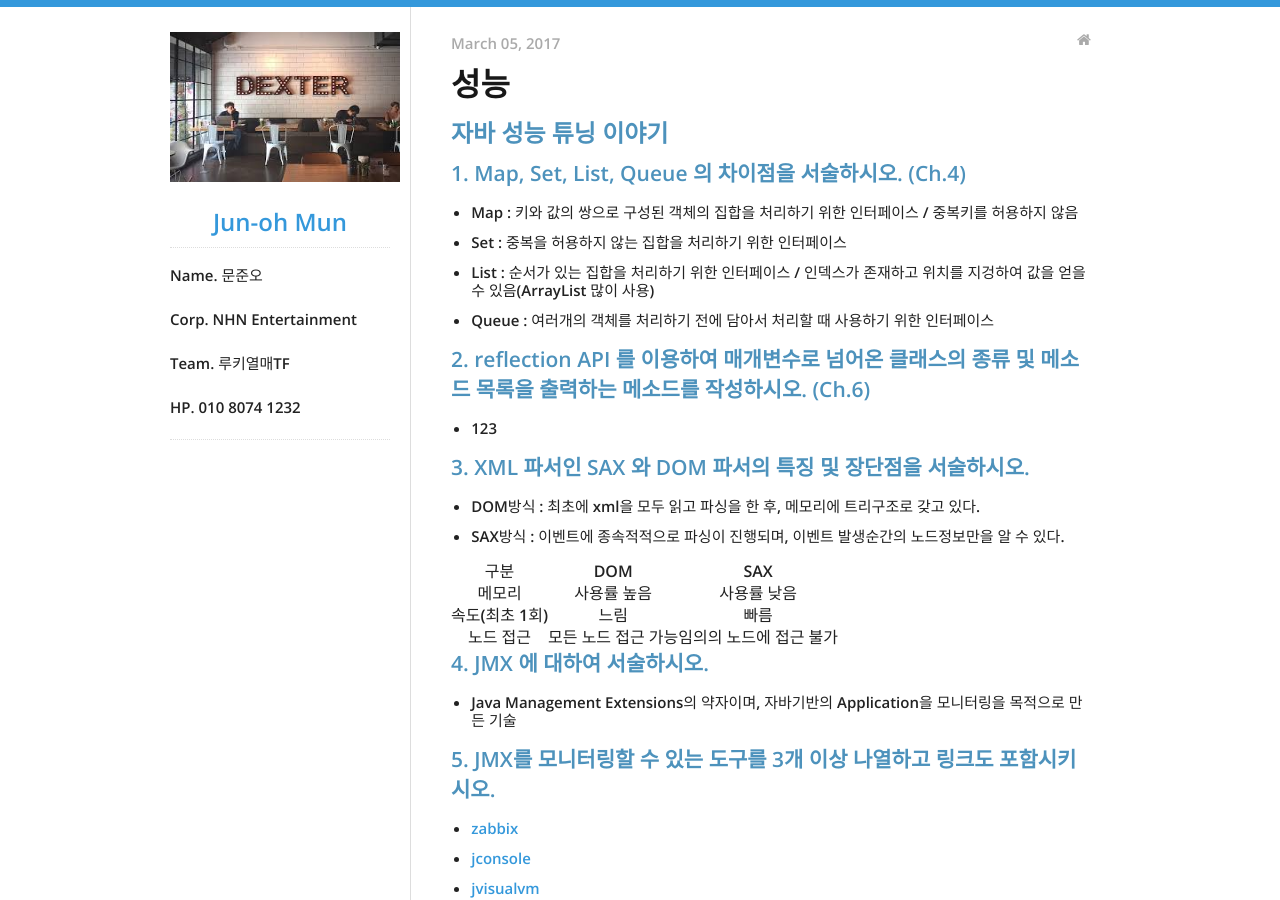
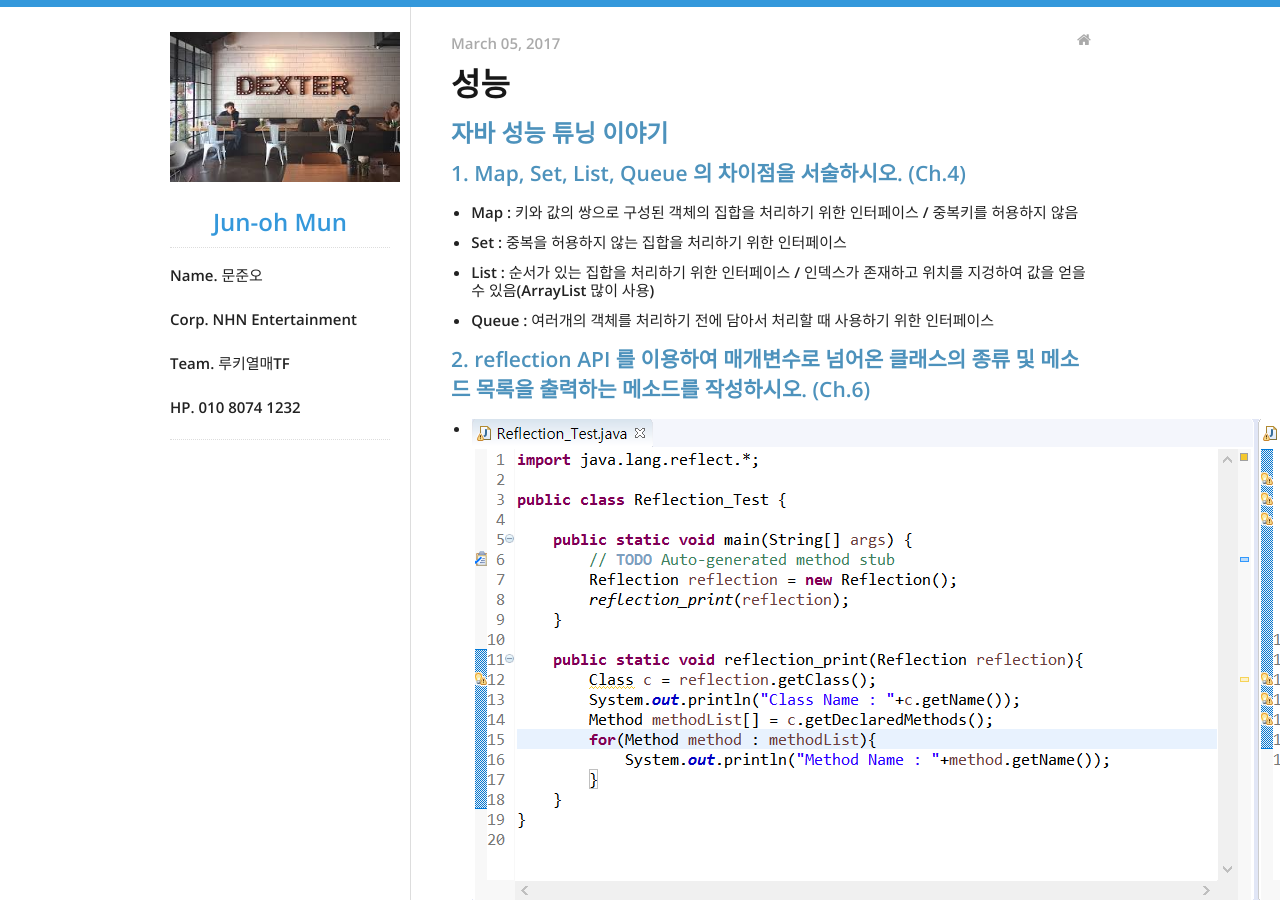
Before and after one commit to munjunoh02/munjunoh02.github.io, a Jekyll site: the page built from _posts/2017-03-05-성능.md, in a window 1280 px wide and 900 px high. Built offline with Jekyll 4.4.1, drawn with Linux system fonts in a browser that asks for light colours; nearby versions of some CDN libraries; comment, search, counter and statistics services are not loaded.

Commit message:
performance story

```diff
--- a/_posts/2017-03-05-성능.md
+++ b/_posts/2017-03-05-성능.md
@@ -16,7 +16,7 @@ categories:
 - Queue : 여러개의 객체를 처리하기 전에 담아서 처리할 때 사용하기 위한 인터페이스
 
 #### 2. reflection API 를 이용하여 매개변수로 넘어온 클래스의 종류 및 메소드 목록을 출력하는 메소드를 작성하시오. (Ch.6)
--  123
+-  ![](/reflection.png)
 
 #### 3. XML 파서인 SAX 와 DOM 파서의 특징 및 장단점을 서술하시오.
 - DOM방식 : 최초에 xml을 모두 읽고 파싱을 한 후, 메모리에 트리구조로 갖고 있다.
```
Also changed, not shown: reflection.PNG (added).
